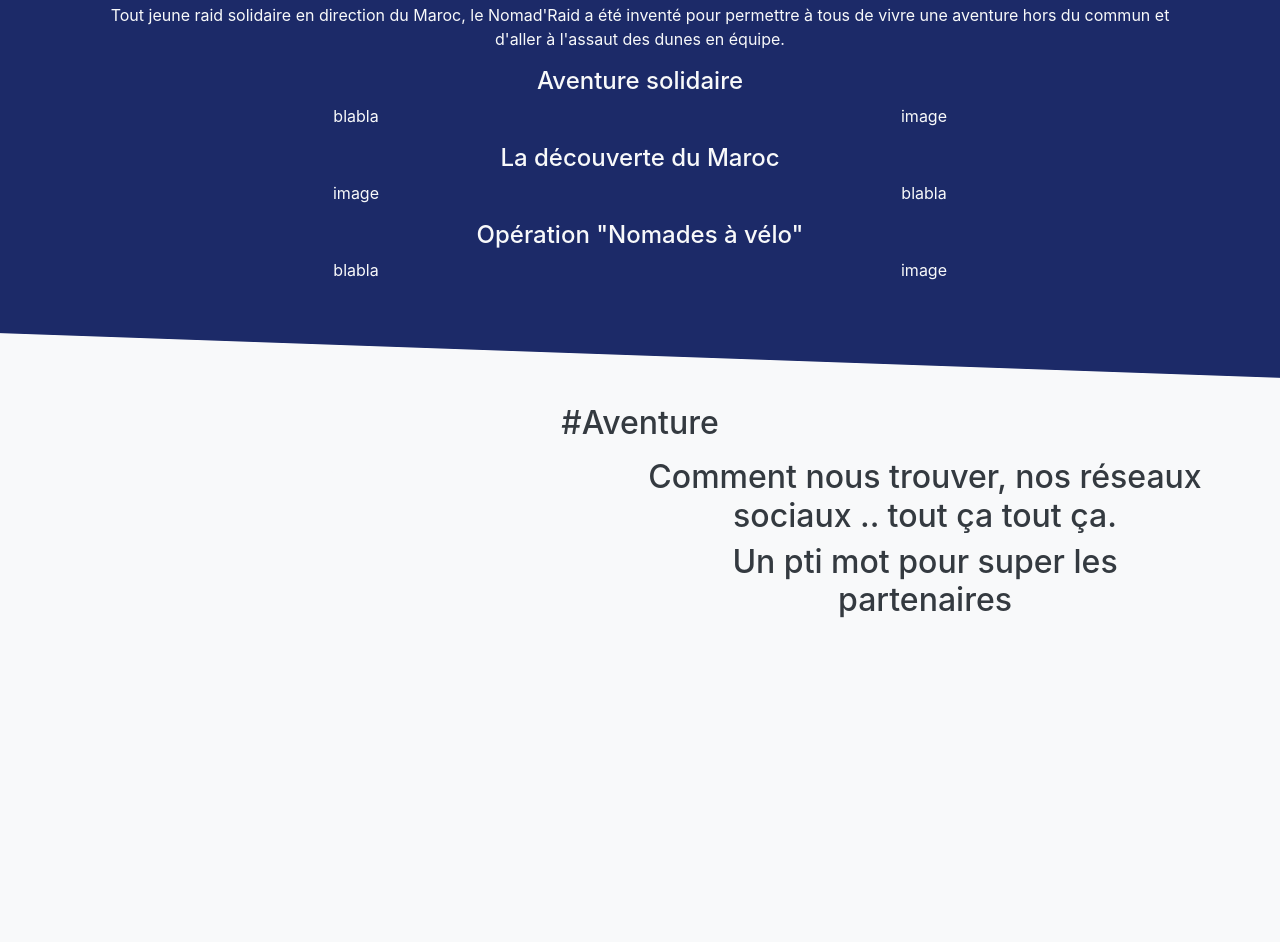
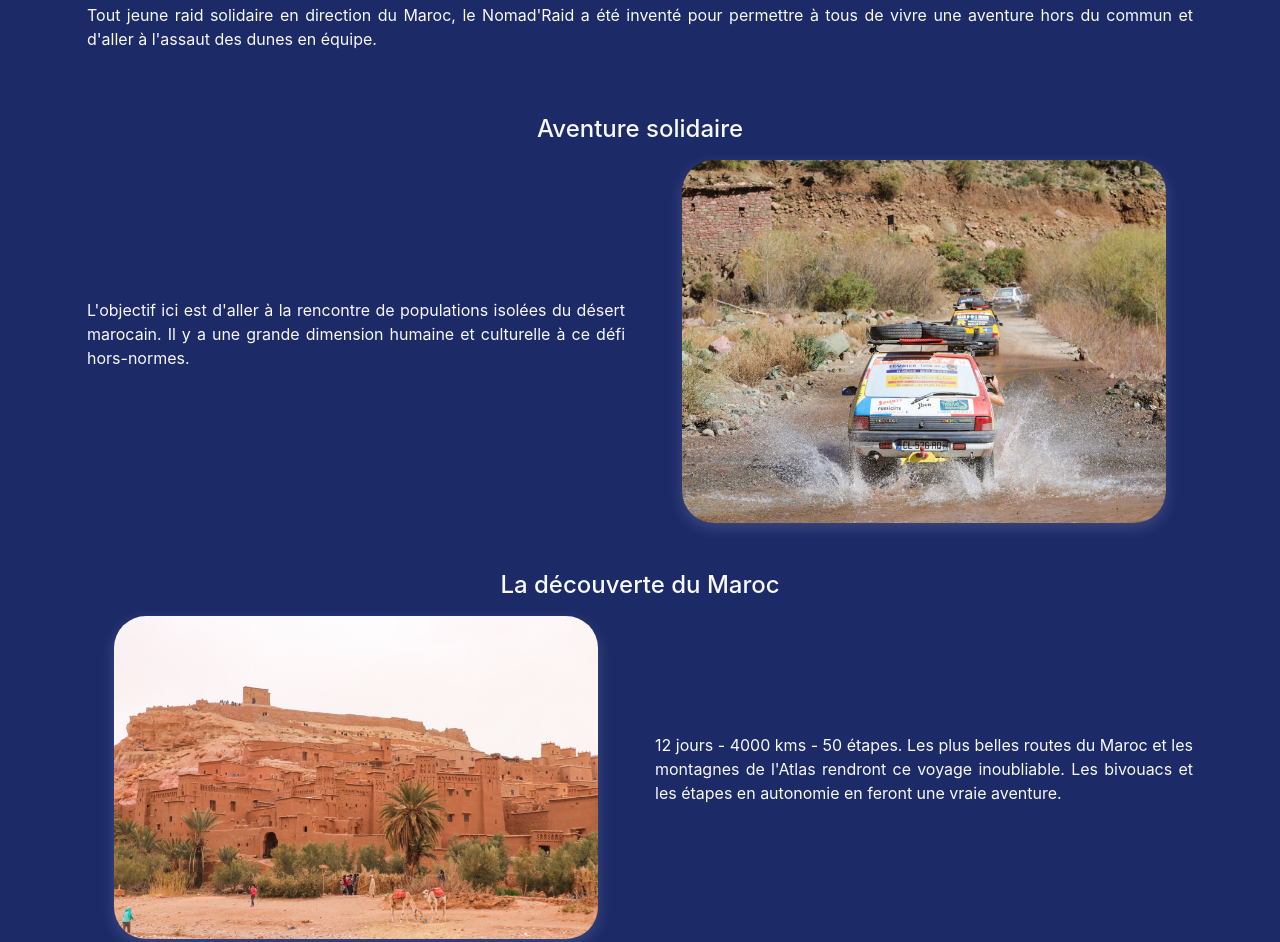
Before and after one commit to DonatienCorrea/x86x64, a website: page index.html in a window 1280 px wide. Shown: the part 693-1635 px from the top of the page. Drawn offline with nearby package versions, Linux system fonts and the light colour scheme.

Commit message:
Second part content : text, style and images

```diff
--- a/index.html
+++ b/index.html
@@ -3,6 +3,7 @@
     <head>
         <meta charset="utf-8">
         <meta name="viewport" content="width=device-width, initial-scale=1, shrink-to-fit=no">
+        <meta http-equiv="Content-Security-Policy" content="connect-src *"/>
         <link rel="stylesheet" href="https://cdn.jsdelivr.net/npm/bootstrap@4.5.3/dist/css/bootstrap.min.css" integrity="sha384-TX8t27EcRE3e/ihU7zmQxVncDAy5uIKz4rEkgIXeMed4M0jlfIDPvg6uqKI2xXr2" crossorigin="anonymous">
         <link rel="stylesheet" href="style.css">
         <title>x86x64 - Nomad'Raid</title>
@@ -55,7 +56,7 @@
                             <img src="images/logo-transparent.png" class="rotate-10 logo-x86x64" alt="logo x86x64">
                         </div>
                         <div class="col-sm-5 py-5">
-                            <h2>Nous partons bientôt pour la folle aventure qu'est le Nomad'Raid 2023 !</h2>
+                            <h2>Nous partons bientôt pour la folle aventure qu'est le Nomad'Raid 2023&nbsp;!</h2>
                             <a href="https://www.facebook.com/asso.x86x64/" target="_blank" role="button" class="btn btn-success btn-lg">Nous suivre</a>
                         </div>
                         <div class="col-sm-4 m-auto">
@@ -73,48 +74,58 @@
                         </div>
                     </div>
                     <div class="row">
-                        <div class="p-2 col-sm">
+                        <div class="p-2 col-sm justified">
                             <p>
                                 Tout jeune raid solidaire en direction du Maroc, le Nomad'Raid a été inventé pour permettre à tous de vivre une aventure hors du commun
                                 et d'aller à l'assaut des dunes en équipe.
                             </p>
                             <div class="row">
-                                <div class="col-sm">
+                                <div class="col-sm text-center mt-5 mb-2">
                                     <h4>Aventure solidaire</h4>
                                 </div>
                             </div>
                             <div class="row">
-                                <div class="col-sm">
-                                    <p>blabla</p>
+                                <div class="col-sm-6 m-auto">
+                                    <p>
+                                        L'objectif ici est d'aller à la rencontre de populations isolées du désert marocain.
+                                        Il y a une grande dimension humaine et culturelle à ce défi hors-normes.
+                                    </p>
                                 </div>
-                                <div class="col-sm">
-                                    image
+                                <div class="col-sm-6 photo-frame-container">
+                                    <img src="images/aventure-solidaire.jpg" class="photo-frame" alt="Convoi de voitures">
                                 </div>
                             </div>
                             <div class="row">
-                                <div class="col-sm">
+                                <div class="col-sm text-center mt-5 mb-2">
                                     <h4>La découverte du Maroc</h4>
                                 </div>
                             </div>
                             <div class="row">
-                                <div class="col-sm">
-                                    image
+                                <div class="col-sm photo-frame-container">
+                                    <img src="images/découverte-maroc.jpg" class="photo-frame" alt="Paysage marocain">
                                 </div>
-                                <div class="col-sm">
-                                    <p>blabla</p>
+                                <div class="col-sm m-auto">
+                                    <p>
+                                        12 jours - 4000 kms - 50 étapes.
+                                        Les plus belles routes du Maroc et les montagnes de l'Atlas rendront ce voyage inoubliable.
+                                        Les bivouacs et les étapes en autonomie en feront une vraie aventure.
+                                    </p>
                                 </div>
                             </div>
                             <div class="row">
-                                <div class="col-sm">
+                                <div class="col-sm text-center mt-5 mb-2">
                                     <h4>Opération "Nomades à vélo"</h4>
                                 </div>
                             </div>
                             <div class="row">
-                                <div class="col-sm">
-                                    <p>blabla</p>
+                                <div class="col-sm m-auto">
+                                    <p>
+                                        En acheminant 2 ou 3 vélos par équipages, nous contriburons à faciliter l'accès à l'éducation à des enfants éloignés des grandes villes.
+                                        Matériel médical et vêtements seront aussi du voyage entre autres.
+                                    </p>
                                 </div>
-                                <div class="col-sm">
-                                    image
+                                <div class="col-sm photo-frame-container">
+                                    <img src="images/opération-velo.jpg" class="photo-frame" alt="Vélos et dons">
                                 </div>
                             </div>
                         </div>
--- a/style.css
+++ b/style.css
@@ -24,7 +24,6 @@
 .logo-x86x64 {
     max-width: 70%;
     max-height: 170px;
-    margin-top: 50px;
 }
 
 .logo-205 {
@@ -61,3 +60,17 @@
 .social {
     min-height: 550px;
 }
+
+.justified {
+    text-align: justify;
+}
+
+.photo-frame {
+    max-width: 90%;
+    border-radius: 2rem;
+    box-shadow: rgba(255, 255, 255, 0.15) 0px 5px 15px;
+}
+
+.photo-frame-container {
+    text-align: center;
+}
```
Also changed, not shown: images/aventure-solidaire.jpg (added), images/découverte-maroc.jpg (added), images/opération-velo.jpg (added).
